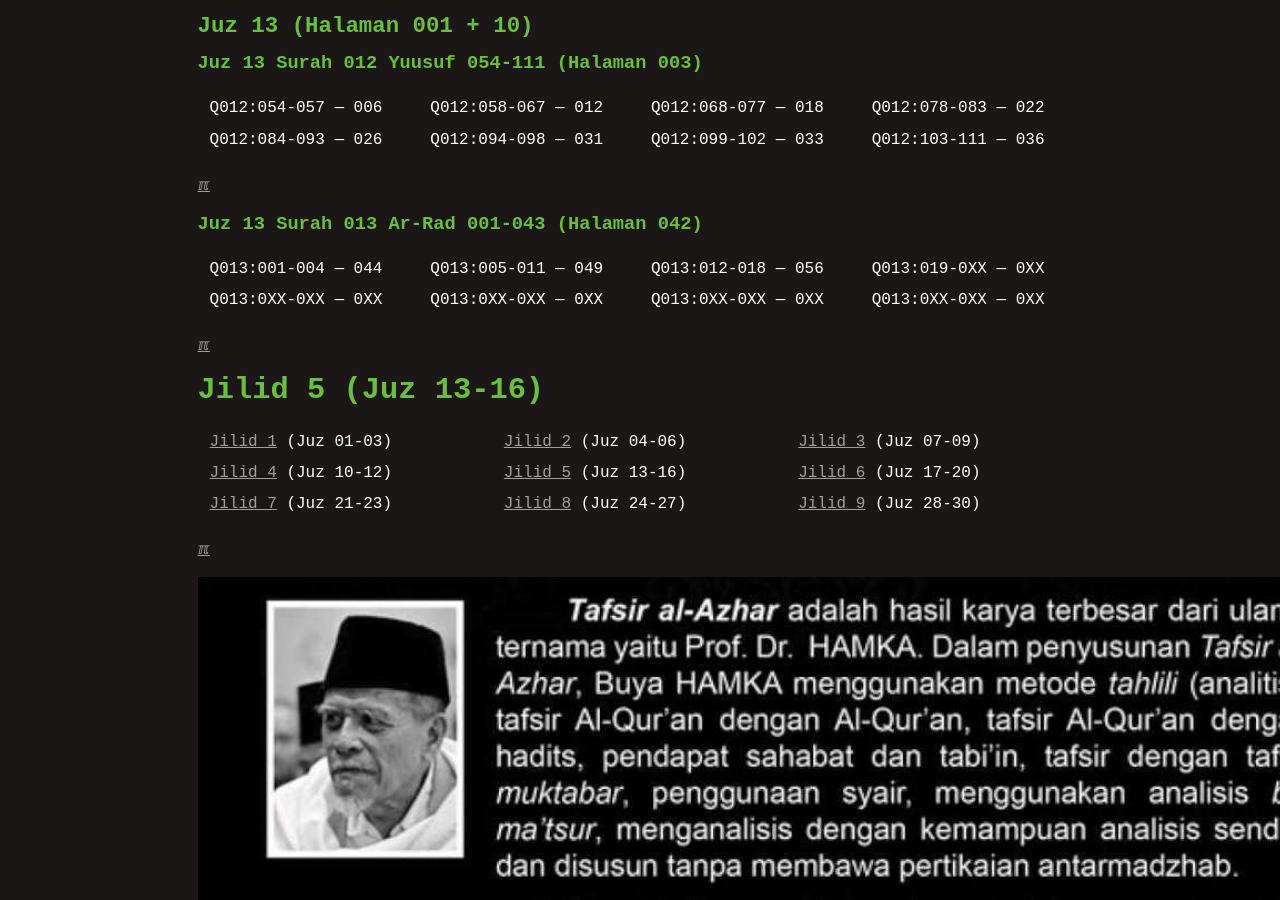
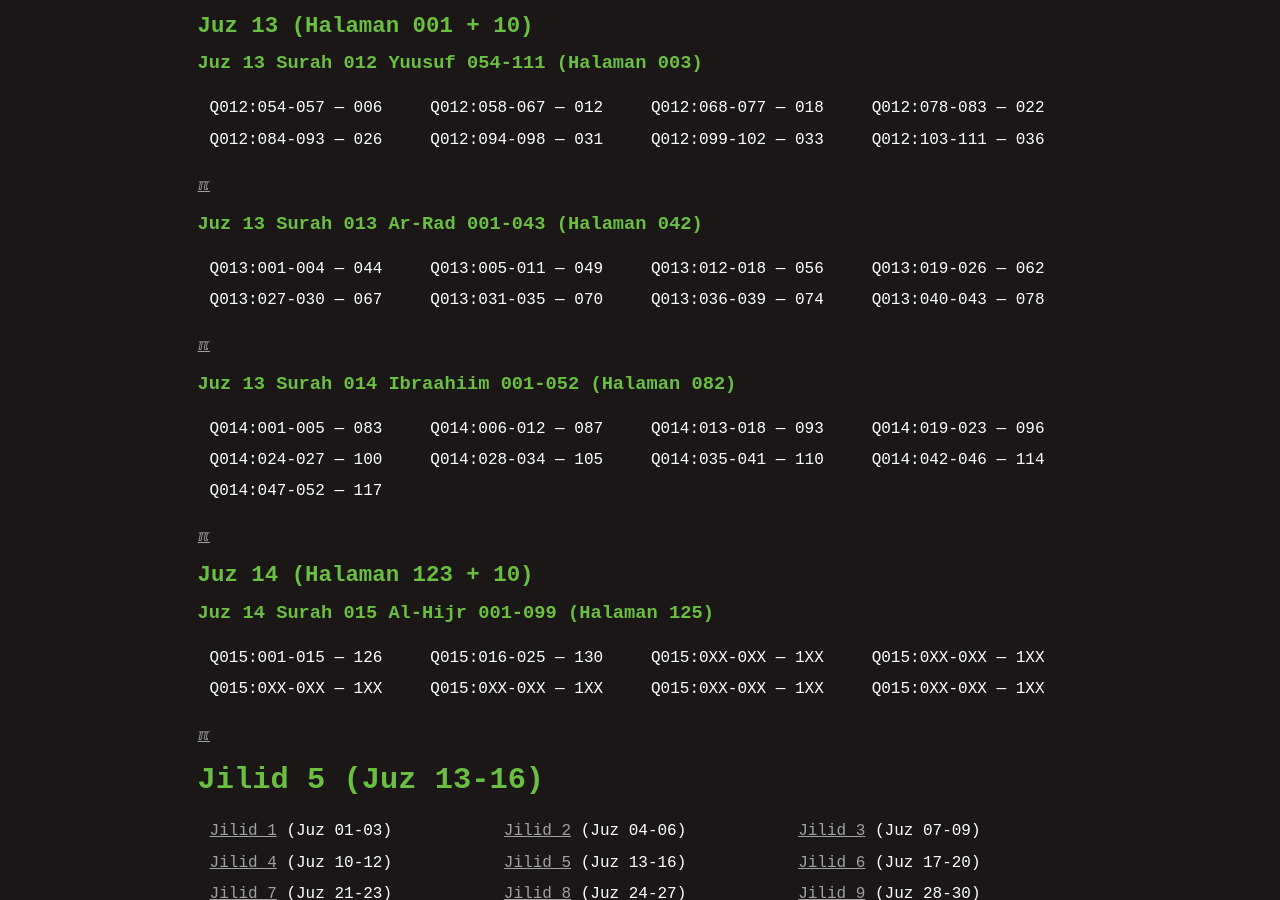
Before and after one commit to dullatip/indexquran, a Jekyll site: the page built from 005.md, in a window 1280 px wide and 900 px high, scrolled down 815 px. Built offline with Jekyll 4.4.1, drawn with Linux system fonts in a browser that asks for light colours; some of the changed text lies outside the part shown.

Commit message:
modified:   005.md sitemap.xml

```diff
--- a/005.md
+++ b/005.md
@@ -24,8 +24,25 @@
 
 ### Juz 13 Surah 013 Ar-Rad 001-043 (Halaman 042)
 
-| Q013:001-004 --- 044 | Q013:005-011 --- 049 | Q013:012-018 --- 056 | Q013:019-0XX --- 0XX |
-| Q013:0XX-0XX --- 0XX | Q013:0XX-0XX --- 0XX | Q013:0XX-0XX --- 0XX | Q013:0XX-0XX --- 0XX |
+| Q013:001-004 --- 044 | Q013:005-011 --- 049 | Q013:012-018 --- 056 | Q013:019-026 --- 062 |
+| Q013:027-030 --- 067 | Q013:031-035 --- 070 | Q013:036-039 --- 074 | Q013:040-043 --- 078 |
+
+[&#x213C;](#)<br id="idx513014001">
+
+### Juz 13 Surah 014 Ibraahiim 001-052 (Halaman 082)
+
+| Q014:001-005 --- 083 | Q014:006-012 --- 087 | Q014:013-018 --- 093 | Q014:019-023 --- 096 |
+| Q014:024-027 --- 100 | Q014:028-034 --- 105 | Q014:035-041 --- 110 | Q014:042-046 --- 114 |
+| Q014:047-052 --- 117 |
+
+[&#x213C;](#)<br id="idx513014001">
+
+## Juz 14 (Halaman 123 + 10)
+
+### Juz 14 Surah 015 Al-Hijr 001-099 (Halaman 125)
+
+| Q015:001-015 --- 126 | Q015:016-025 --- 130 | Q015:0XX-0XX --- 1XX | Q015:0XX-0XX --- 1XX |
+| Q015:0XX-0XX --- 1XX | Q015:0XX-0XX --- 1XX | Q015:0XX-0XX --- 1XX | Q015:0XX-0XX --- 1XX |
 
 [&#x213C;](#)<br id="idxA">
 # Jilid 5 (Juz 13-16)
--- a/_config.yml
+++ b/_config.yml
@@ -1,4 +1,4 @@
-version:          "Mon 21 Oct 2024 07:00"
+version:          "Fri 25 Oct 2024 09:00"
 copyright:        "2024-2024"
 title:            "Index Tafsir Al-Azhar HAMKA"
 author:           "Abdul Latip"
--- a/sitemap.xml
+++ b/sitemap.xml
@@ -2,7 +2,7 @@
 <urlset xmlns:xsi="http://www.w3.org/2001/XMLSchema-instance" xsi:schemaLocation="http://www.sitemaps.org/schemas/sitemap/0.9 http://www.sitemaps.org/schemas/sitemap/0.9/sitemap.xsd" xmlns="http://www.sitemaps.org/schemas/sitemap/0.9">
 <url>
 <loc>https://sdnbhd.github.io/indexquran/005.html</loc>
-<lastmod>2024-10-21</lastmod>
+<lastmod>2024-10-25</lastmod>
 </url>
 <url>
 <loc>https://sdnbhd.github.io/indexquran/004.html</loc>
```
Also changed, not shown: 000.md (+1 -1 lines).
